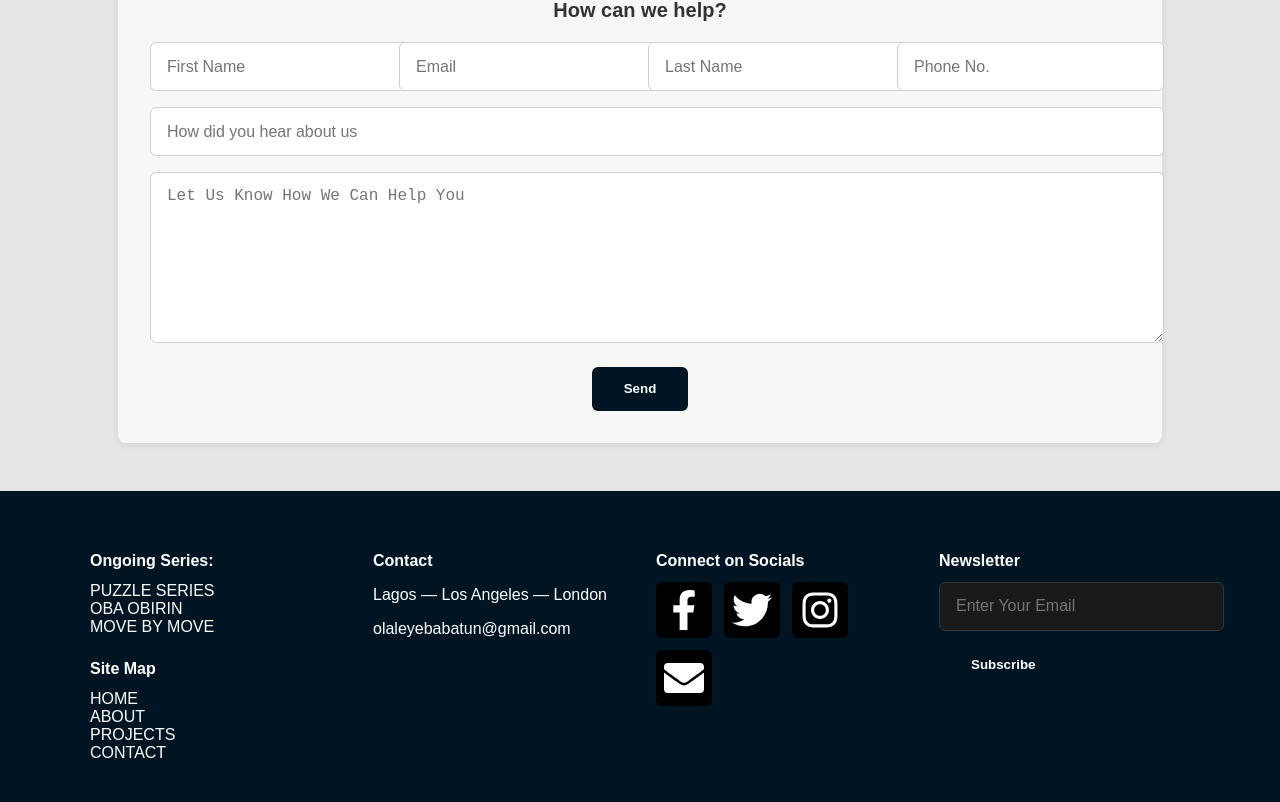
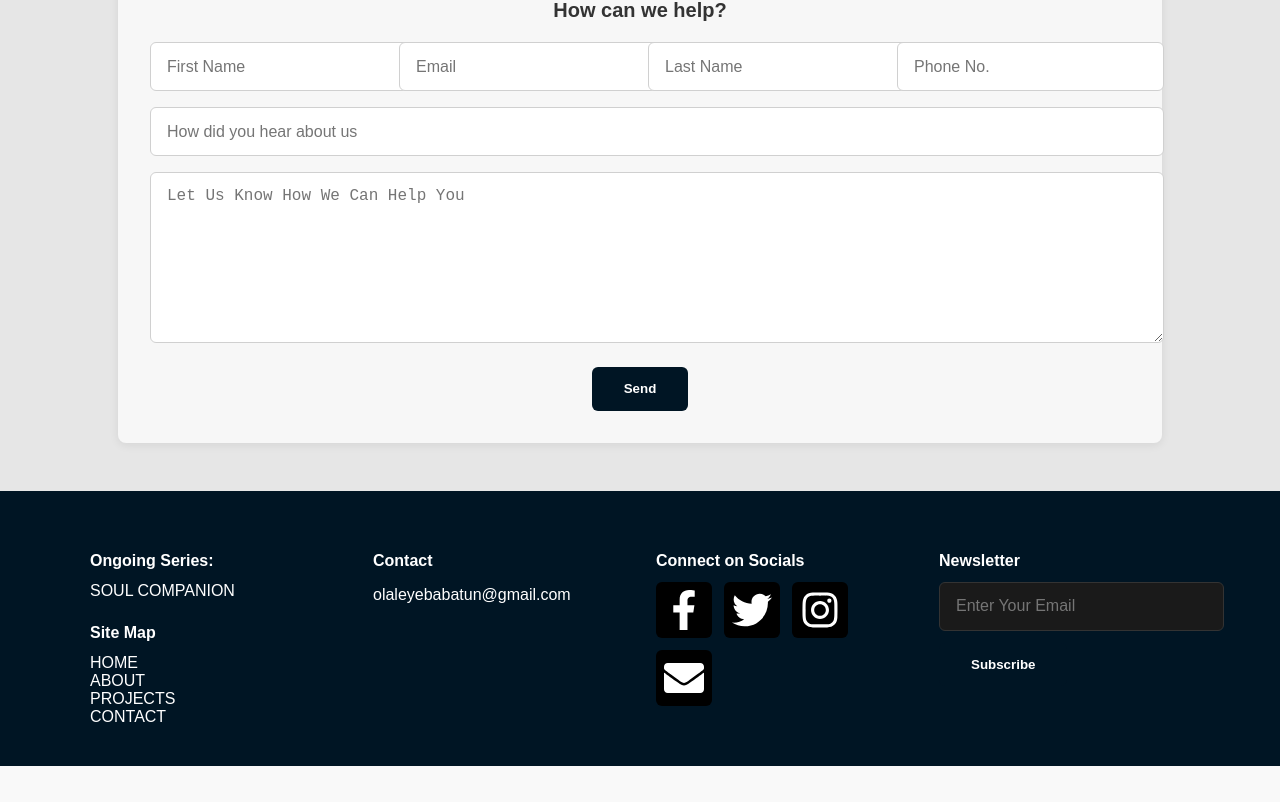
Before and after one commit to BabatundeOla1/Frontend-TheezyArt, a React (Vite) app: page /contact in a window 1280 px wide. Shown: the part 534-1336 px from the top of the page. After the commit the page ends 1300 px from the top, so only its background shows below. Built offline with nearby package versions, Linux system fonts and the light colour scheme.

Commit message:
Update on landing page and contact

```diff
--- a/src/component/Contact.jsx
+++ b/src/component/Contact.jsx
@@ -49,9 +49,7 @@ const Contact = () => {
           <div>
             <h4 style={{ marginBottom: '0.75rem' }}>Ongoing Series:</h4>
             <ul style={listStyle}>
-              <li>PUZZLE SERIES</li>
-              <li>OBA OBIRIN</li>
-              <li>MOVE BY MOVE</li>
+              <li>SOUL COMPANION</li>
             </ul>
             <h4 style={{ marginTop: '1.5rem', marginBottom: '0.75rem' }}>Site Map</h4>
             <ul style={listStyle}>
@@ -63,7 +61,6 @@ const Contact = () => {
           </div>
           <div>
             <h4 style={{ marginBottom: '0.75rem' }}>Contact</h4>
-            <p>Lagos — Los Angeles — London</p>
             <p>olaleyebabatun@gmail.com</p>
           </div>
           <div>
--- a/src/component/Navbar.module.css
+++ b/src/component/Navbar.module.css
@@ -10,7 +10,7 @@
 
 .brand {
   color: white;
-  font-family: 'Playfair Display', serif; /* gives it an elegant artistic look */
+  font-family: 'Playfair Display', serif;
   font-size: 1.8rem;
   letter-spacing: 2px;
   font-weight: bold;
```
